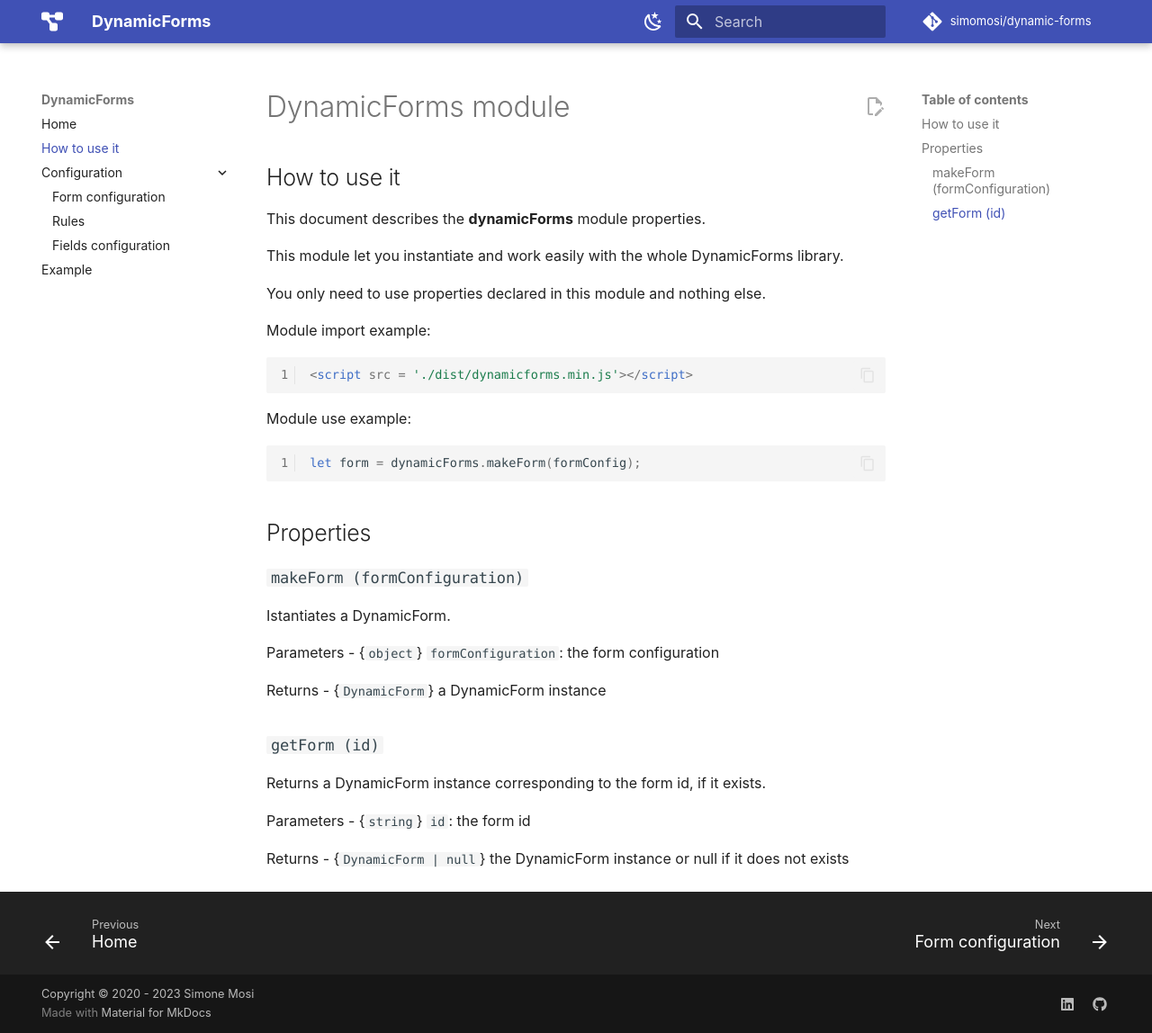
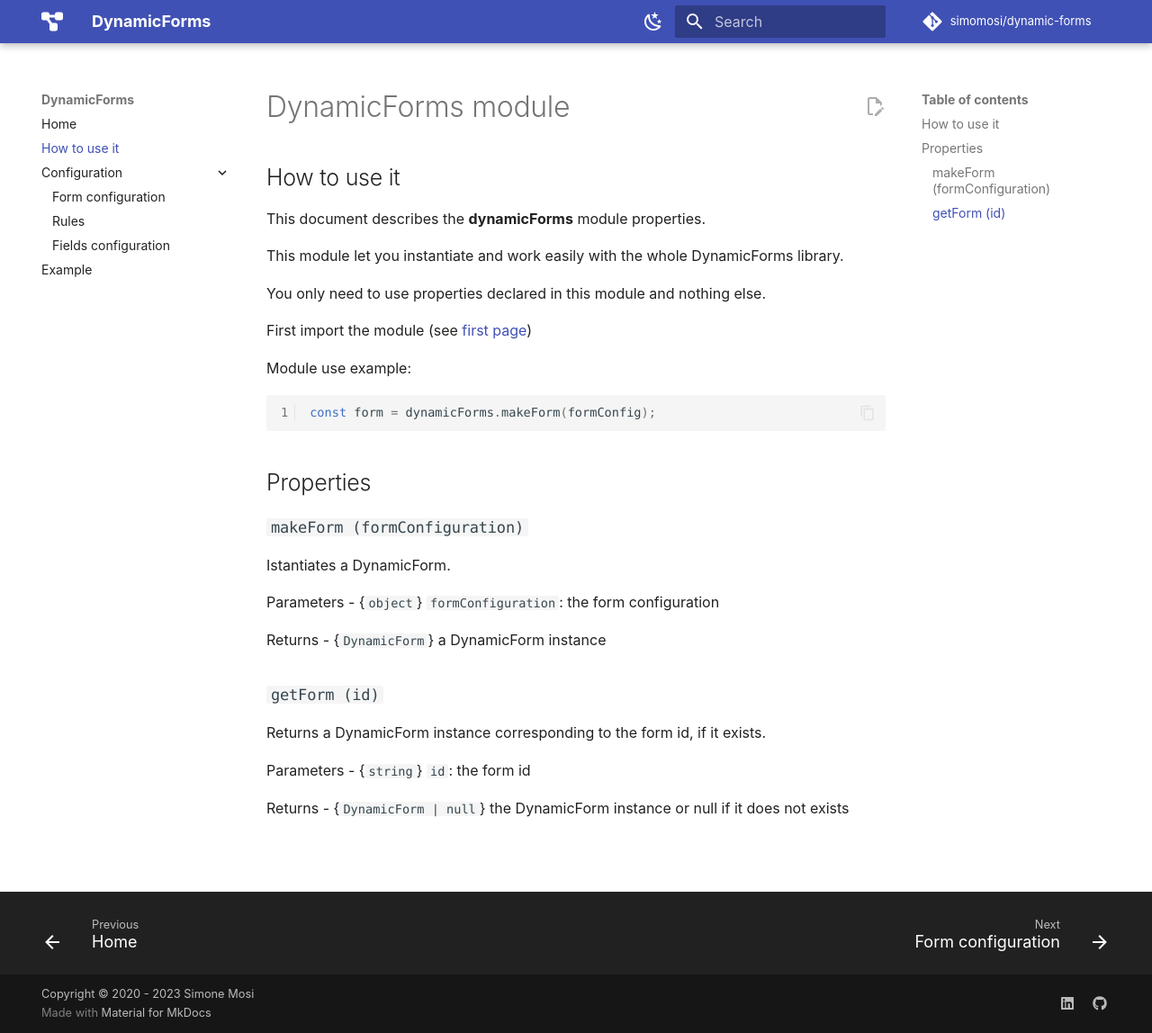
Before and after one commit to simomosi/dynamic-forms, an MkDocs documentation site: the page built from docs/dynamic-forms-module.md, in a window 1280 px wide and 1148 px high. Shown: the whole window at 90% size. Built offline with MkDocs 1.6.1 and Material for MkDocs 9.7.7, drawn with Linux system fonts in a browser that asks for light colours; comment, search, counter and statistics services are not loaded.

Commit message:
Small fixed and enhancements

````diff
--- a/docs/dynamic-forms-module.md
+++ b/docs/dynamic-forms-module.md
@@ -6,14 +6,11 @@
 
 You only need to use properties declared in this module and nothing else.
 
-Module import example:
-```html
-<script src = './dist/dynamicforms.min.js'></script>
-```
+First import the module (see [first page](./README.md#load-the-library))
 
 Module use example:
 ```javascript
-let form = dynamicForms.makeForm(formConfig);
+const form = dynamicForms.makeForm(formConfig);
 ```
 
 ## Properties
````
Also changed, not shown: docs/README.md (+4 -3 lines), docs/configurations/rules.md (+2 -2 lines), docs/examples/minimal-example.md (+4 -0 lines), 1 other file.
